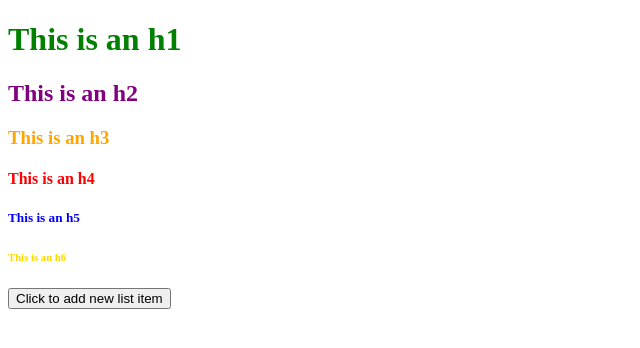
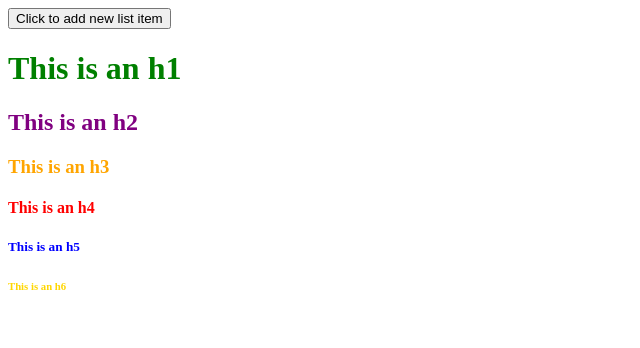
Before and after one commit to L3p1989/DOM-Drills, a plain HTML site: page index.html in a window 1280 px wide. Shown: the whole page, without its empty margins (0-640 px from the left). Drawn offline with Linux system fonts and the light colour scheme.

Commit message:
removed btn from js and added through index as stated in lab

```diff
--- a/index.html
+++ b/index.html
@@ -9,6 +9,6 @@
     <script src="scripts.js"></script>
 </head>
 <body>
-
+    <button class="list-btn">Click to add new list item</button>
 </body>
 </html>
--- a/scripts.js
+++ b/scripts.js
@@ -68,12 +68,5 @@ document.addEventListener("DOMContentLoaded", function () {
 
     }
 
-    var btn = document.createElement('button')
-    var btnText = document.createTextNode("Click to add new list item")
-
-    document.body.appendChild(btn)
-    btn.appendChild(btnText)
-
-    btn.className = 'list-button'
 
 });
```
